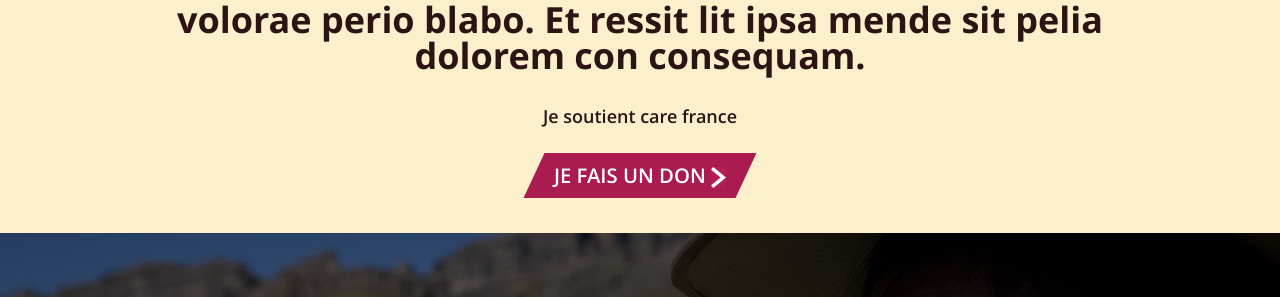
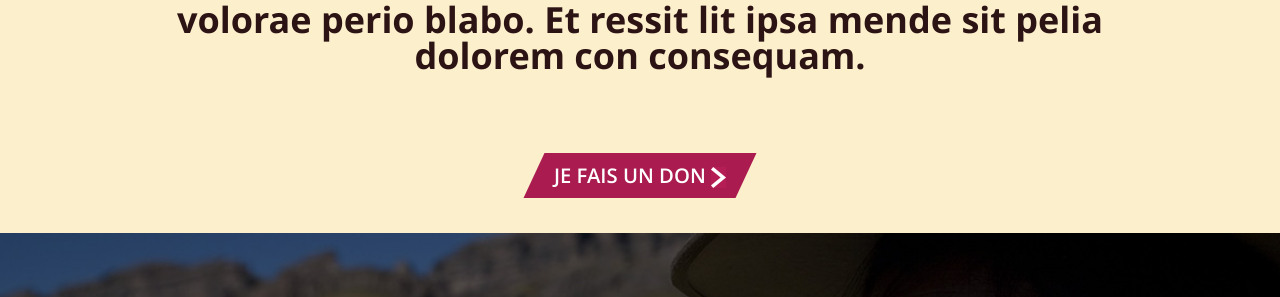
Before and after one commit to adfinitas-app/care-petition, a Jekyll site: the page built from _thanks/merci-si-tes-un-homme.md, in a window 1280 px wide. Shown: the part 722-1019 px from the top of the page. Built offline with Jekyll 4.4.1, drawn with Linux system fonts in a browser that asks for light colours.

Commit message:
Updated '_layouts/merci.html' via CloudCannon

```diff
--- a/_layouts/merci.html
+++ b/_layouts/merci.html
@@ -44,7 +44,7 @@
 					</div>
 					{% endif %}
 					<div class="text semibold text-center">
-						{{page.contenu.header.text_don}}<br />
+						{{page.contenu.don_simple.text_don}}<br />
 					{% if page.contenu.don_simple.visibility == true %}
 						<a href="{{page.contenu.don_simple.link}}" target="_blank" class="parallelogram red btn-don"><span>{{page.contenu.don_simple.button}}<img src="/static/img/arrow_don.png" /></span></a>
 					{% endif %}
```
